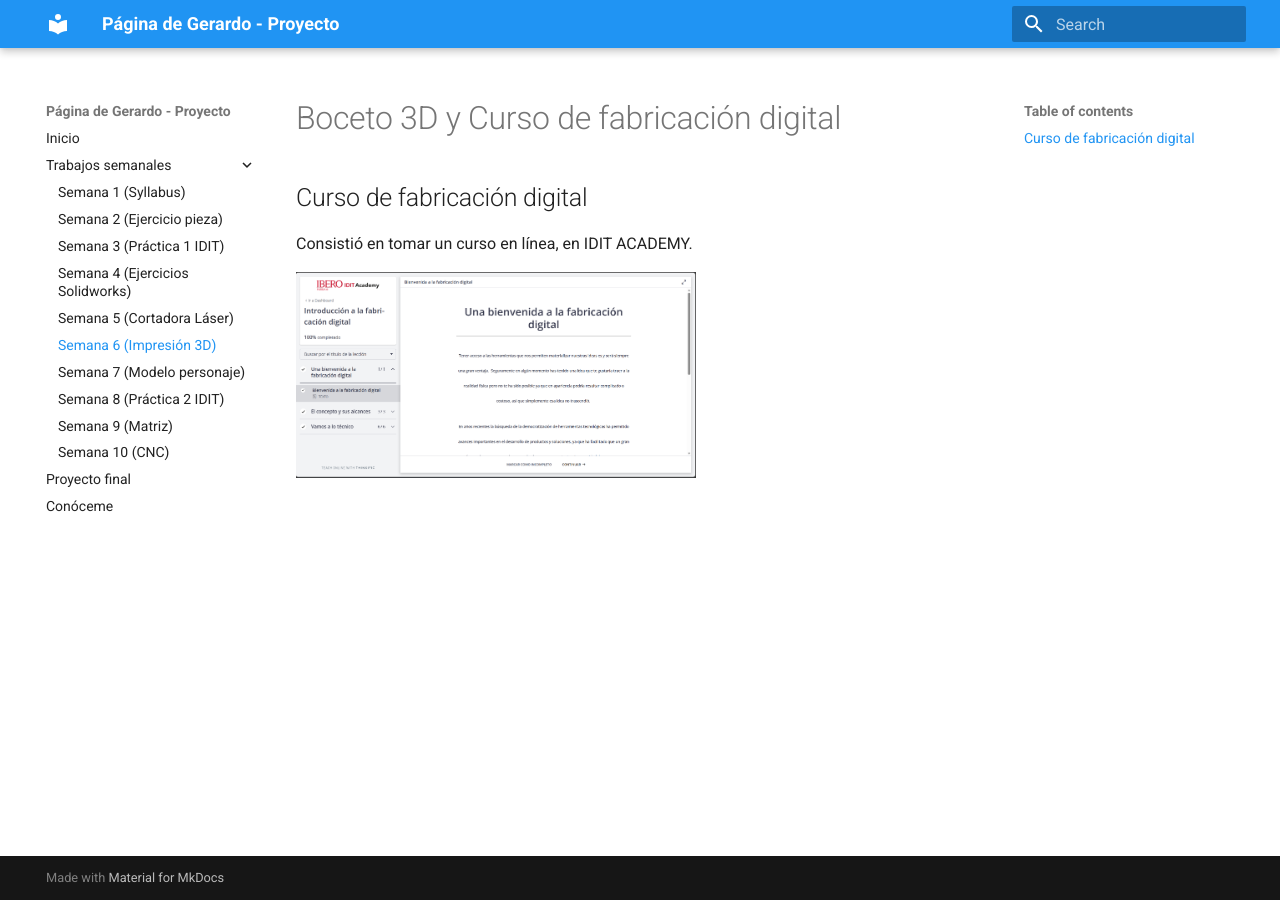
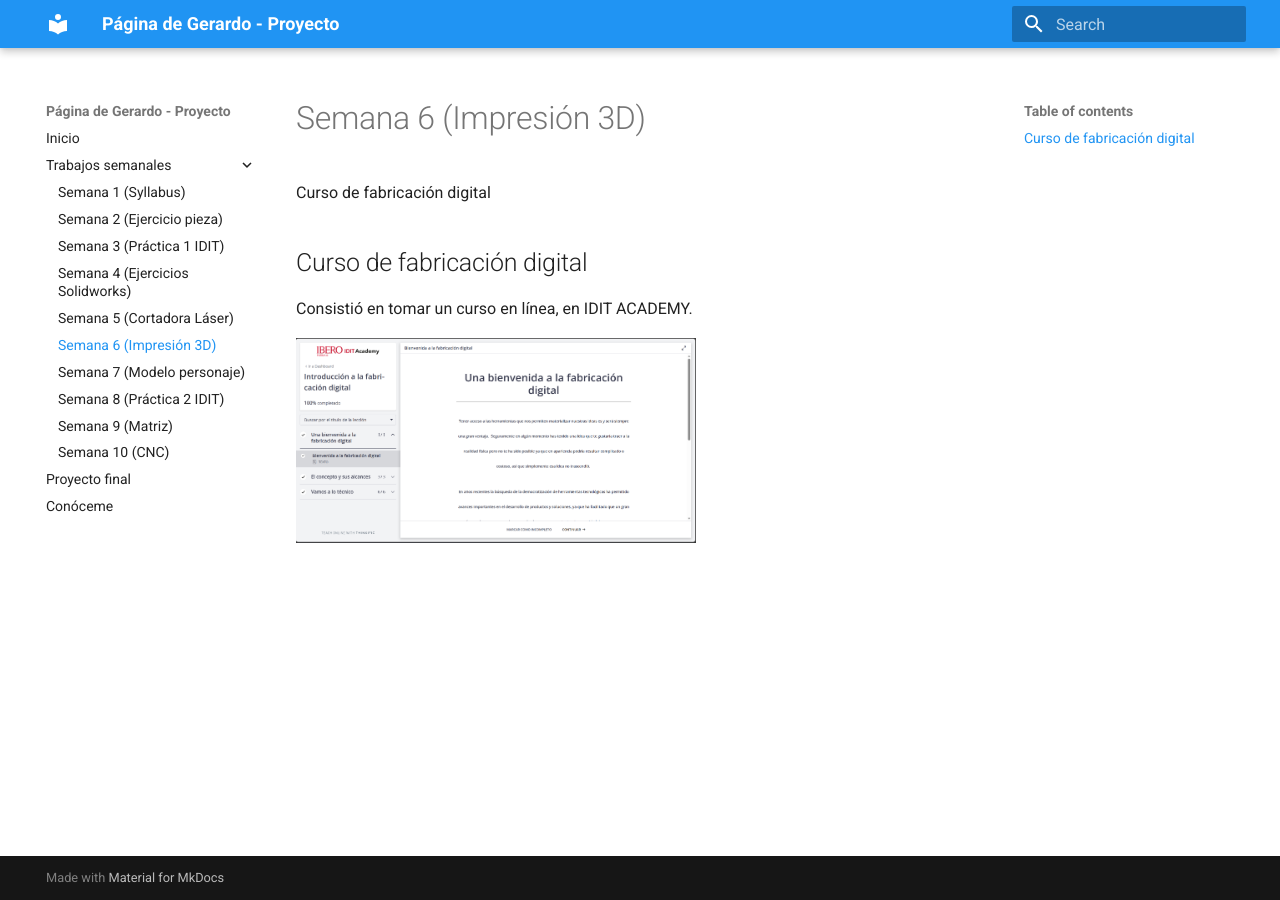
Before and after one commit to Gerardo-Esquivel/PortafolioProyecto, an MkDocs documentation site: the page built from docs/semana6.md, in a window 1280 px wide. Built offline with MkDocs 1.6.1 and Material for MkDocs 9.7.7, drawn with Linux system fonts in a browser that asks for light colours.

Commit message:
Update semana6.md

```diff
--- a/docs/semana6.md
+++ b/docs/semana6.md
@@ -1,4 +1,4 @@
-# Boceto 3D y Curso de fabricación digital
+Curso de fabricación digital
 
 ## Curso de fabricación digital
 Consistió en tomar un curso en línea, en IDIT ACADEMY.
```
